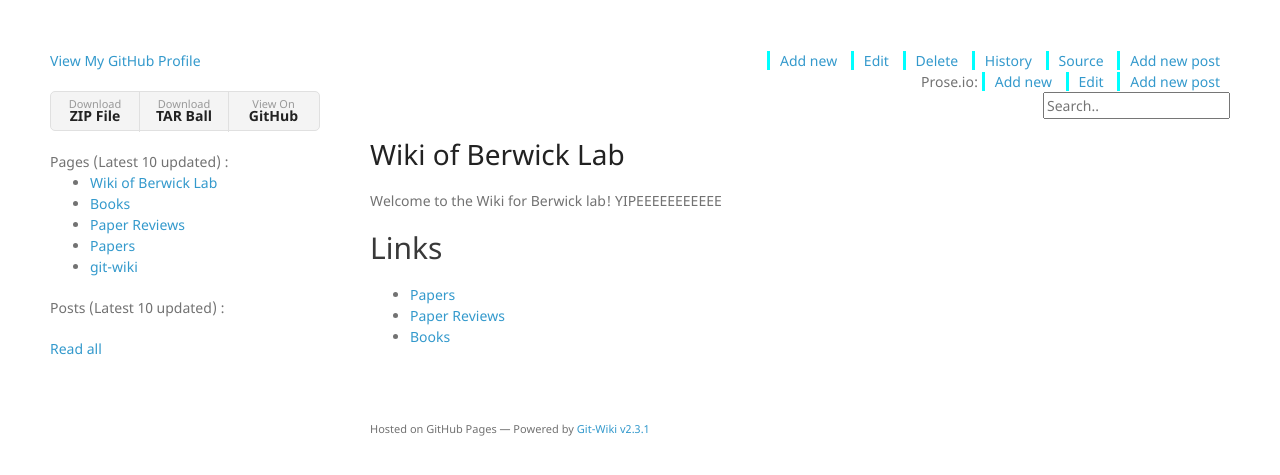
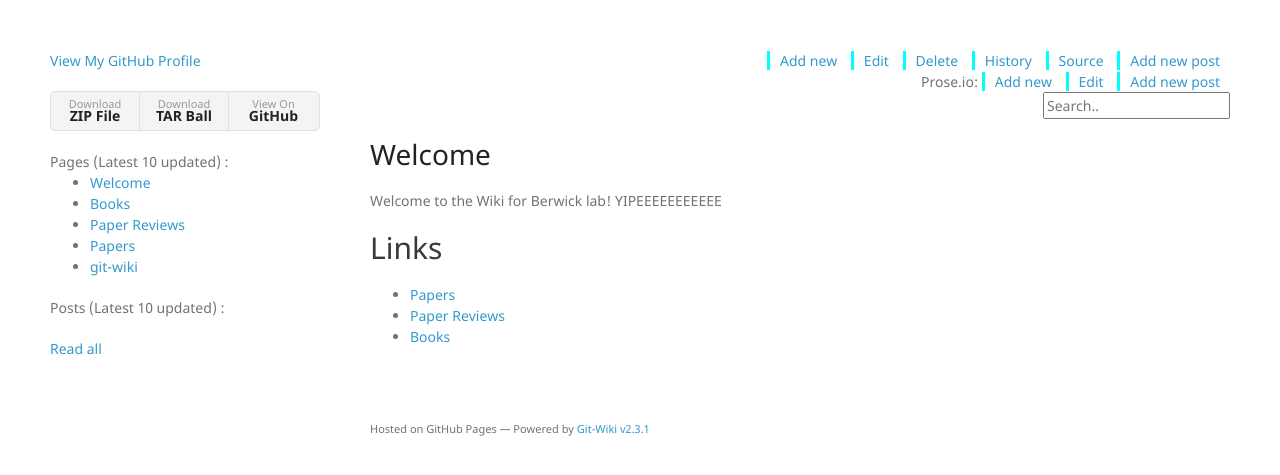
Before and after one commit to berwick-lab/berwick-lab.github.io, a Jekyll site: the page built from wiki/main_page.md, in a window 1280 px wide. Shown: the top 475 px of the page. Built offline with Jekyll 4.4.1, drawn with Linux system fonts in a browser that asks for light colours; nearby versions of some CDN libraries; our own code applies the rules of GitHub Pages for plain Markdown files.

Commit message:
small changes to main page

```diff
--- a/wiki/main_page.md
+++ b/wiki/main_page.md
@@ -2,7 +2,7 @@
 redirect_from: "/"
 ---
 
-# Wiki of Berwick Lab
+# Welcome
 
 Welcome to the Wiki for Berwick lab! YIPEEEEEEEEEEE
 
```
